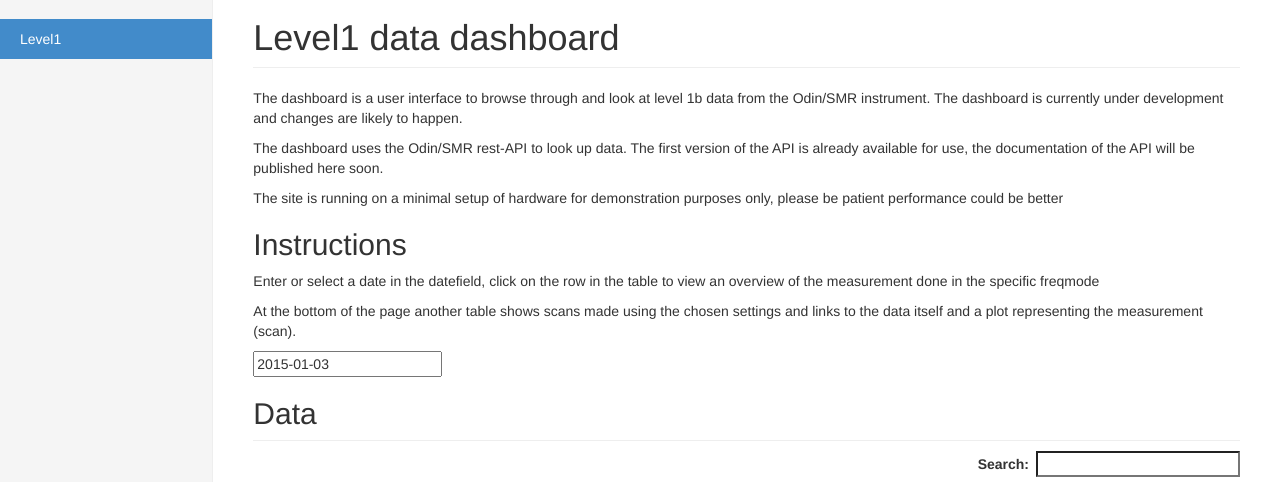
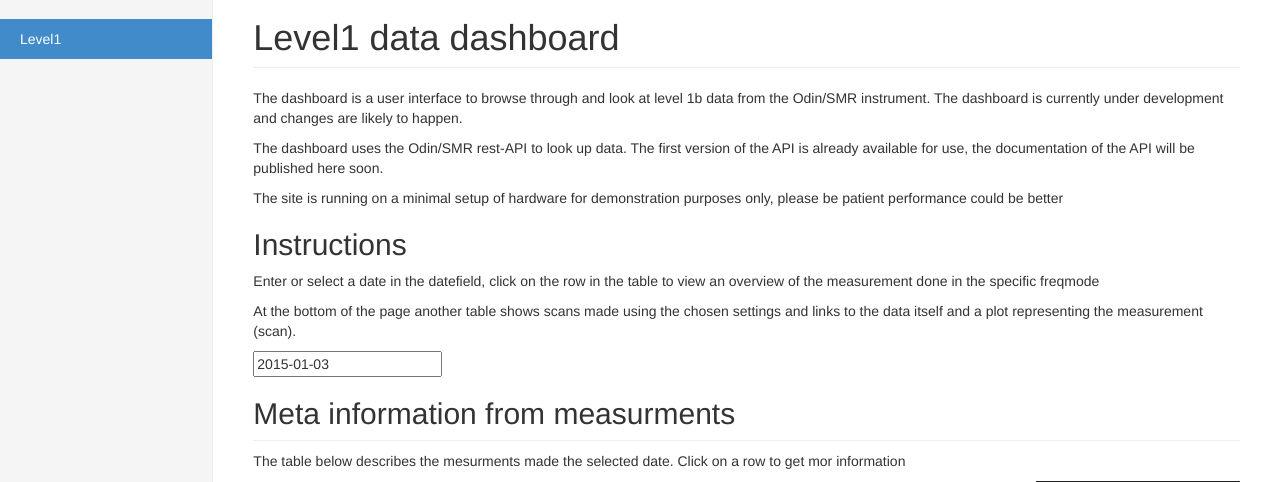
Before and after one commit to Odin-SMR/odin-api, a Python web app: template src/odinapi/templates/level1.html in a window 1280 px wide. Shown: the part 52-534 px from the top of the page. Run offline with Jinja, Linux system fonts and the light colour scheme; the template is opened without the code that fills it, so the values that code supplies are empty.

Commit message:
Additional table makeover T141

```diff
--- a/src/odinapi/static/js/odin_api.js
+++ b/src/odinapi/static/js/odin_api.js
@@ -1,19 +1,35 @@
 function initLevel1(date) {
     var table = $('#level1-date').DataTable({
         "ajax": {
-            "url": '/rest_api/v1/freqmode_info/'+date,
+            "url": '/rest_api/v3/freqmode_info/'+date,
             "dataSrc": "Info",
             },
         "columns": [
-            {"data": "Backend"},
-            {"data": "FreqMode"},
-            {"data": "NumScan"},
-            {"data": "URL"},
+            {
+                "data": "Backend",
+                "title": "Backend",
+            },
+            {
+                "data": "FreqMode",
+                "title": "FreqMode",
+            },
+            {
+                "data": "NumScan",
+                "title": "NumScan",
+            },
+            {
+                "data": "URL",
+                "title": "URL",
+                "render": function ( data, type, full, meta ) {
+                  return '<a href="'+data+'">Get JSON data</a>';
+                },
+            },
             ],
         "paging":   false,
         "ordering": false,
-        "info":     false
+        "info":     false,
         })
+
     $('#level1-date tbody').on( 'click', 'tr', function () {
         var tr = $(this).closest('tr')
         var row = table.row(tr)
@@ -32,9 +48,14 @@ function initLevel1(date) {
         updatePlot(date, backend, freqmode)
     });
 }
+function updateLevel1(date) {
+    var table;
+    table = $('#level1-date').DataTable();
+    table.ajax.url('/rest_api/v3/freqmode_info/' + date).load();
+}
+
 
 function addInfo (data, backend, freqmode) {
-    console.log(backend)
     return '<table width="100%">'+
         '<tr><td id="smart-plot-lat-' + backend + '-' + freqmode +
         '" class="plotter"></td></tr>' +
@@ -46,38 +67,11 @@ function addInfo (data, backend, freqmode) {
         '" class="plotter"></td></tr>'+
         '</table>'
 }
-function updateLevel1(date) {
-    var table;
-    table = $('#level1-date').DataTable();
-    table.ajax.url('/rest_api/v1/freqmode_info/' + date).load();
-}
 
 function updateOverview(date, back, freq) {
   $('#info-image').attr('src','/plot/'+date+'/'+back+'/'+freq);
 }
 
-function updateDataTable(date, back, freq) {
-        var table
-        var dataSet = []
-        table = $('#info-table').DataTable();
-        $.getJSON(
-            '/rest_api/v1/freqmode_info/'+date+'/'+back+'/'+freq,
-            function(data) {
-                $.each( data["SunZD"], function (index, value) {
-                    dataSet.push( [
-                        data["DateTime"][index],
-                        data["AltStart"][index],
-                        data["AltEnd"][index],
-                        data["FreqMode"][index],
-                        data["SunZD"][index],
-                        data["Info"][index]["URL"],
-                    ])
-            })
-        table.clear().draw();
-        table.rows.add(dataSet); // Add new data
-        table.columns.adjust().draw(); // Redraw the DataTable
-        })
-}
 function updatePlot(date, back, freq) {
         var sun = []
         var lat = []
@@ -103,8 +97,9 @@ function updatePlot(date, back, freq) {
                 })
                 opt={
                     "series":{
+                        "color": "#2C5AA0",
                         "points":{
-                            "show":true
+                            "show":true,
                         }
                     },
                     "xaxis":{
@@ -122,15 +117,51 @@ function updatePlot(date, back, freq) {
         }
 
 function initDataTable() {
-        $('#info-table').DataTable( {
-            "data": [],
-            "columns": [
-                {"title": "DateTime"},
-                {"title": "AltStart"},
-                {"title": "AltEnd"},
-                {"title": "FreqMode"},
-                {"title": "SunZD"},
-                {"title": "URL"},
-            ]
+    var date = '2015-01-03'
+    var back = 'AC2'
+    var freq = '1'
+    $('#info-table').DataTable( {
+        "ajax": {
+            "dataSrc": "Info",
+            "url": '/rest_api/v3/freqmode_info/' + date + '/' + back + '/' + freq,
+            },
+        "data": [],
+        "columns": [
+                {
+                    "data": "DateTime",
+                    "title": "DateTime",
+                },
+                {
+                    "data": "AltStart",
+                    "title": "AltStart",
+                },
+                {
+                    "data": "AltEnd",
+                    "title": "AltEnd",
+                },
+                {
+                    "data":"FreqMode",
+                    "title": "FreqMode",
+                },
+                {
+                    "data": "SunZD",
+                    "title": "SunZD",
+                },
+                {
+                    "data": "URL",
+                    "title": "Data URL (JSON)",
+                    "render": function ( data, type, full, meta ) {
+                        return '<a href="'+data+'">Get JSON data</a>';
+                },
+
+                },
+         ],
     });
 }
+
+
+function updateDataTable(date, back, freq) {
+    var table;
+    table = $('#info-table').DataTable();
+    table.ajax.url('/rest_api/v3/freqmode_info/' + date + '/' + back + '/' + freq).load();
+}
--- a/src/odinapi/templates/level1.html
+++ b/src/odinapi/templates/level1.html
@@ -48,20 +48,19 @@
           <div>
               <input  type="text" value="2015-01-03" id="example1">
           </div>
-          <h2 class="sub-header">Data</h2>
+          <h2 class="sub-header">Meta information from measurments</h2>
+          <p>The table below describes the mesurments made the selected date. Click on a row to get mor information</p>
           <div class="table-responsive">
             <table id="level1-date" class="table table-striped">
               <!-- empty table -->
             </table>
           </div>
             <div id="smart-plot" class="plotter" ></div>
-          <div>
-              <img id="info-image" class="img-responsive" src="{{ url_for('static', filename='images/empty.png') }}"/>
-          </div>
           <div id="ddata">
 
           </div>
-          <h2 class="sub-header">Data</h2>
+          <h2 class="sub-header">Scan information</h2>
+          <p>Scan data can be downloaded direktly from our rest-API using the links in the URL colummn. A scan is a group of spectra collected by the instrument when sweeping from the top of the Atmosphere to the bottom (or reversed)</p>
           <div class="table-responsive">
             <table id="info-table" class="table table-striped">
               <!-- empty table -->
```
